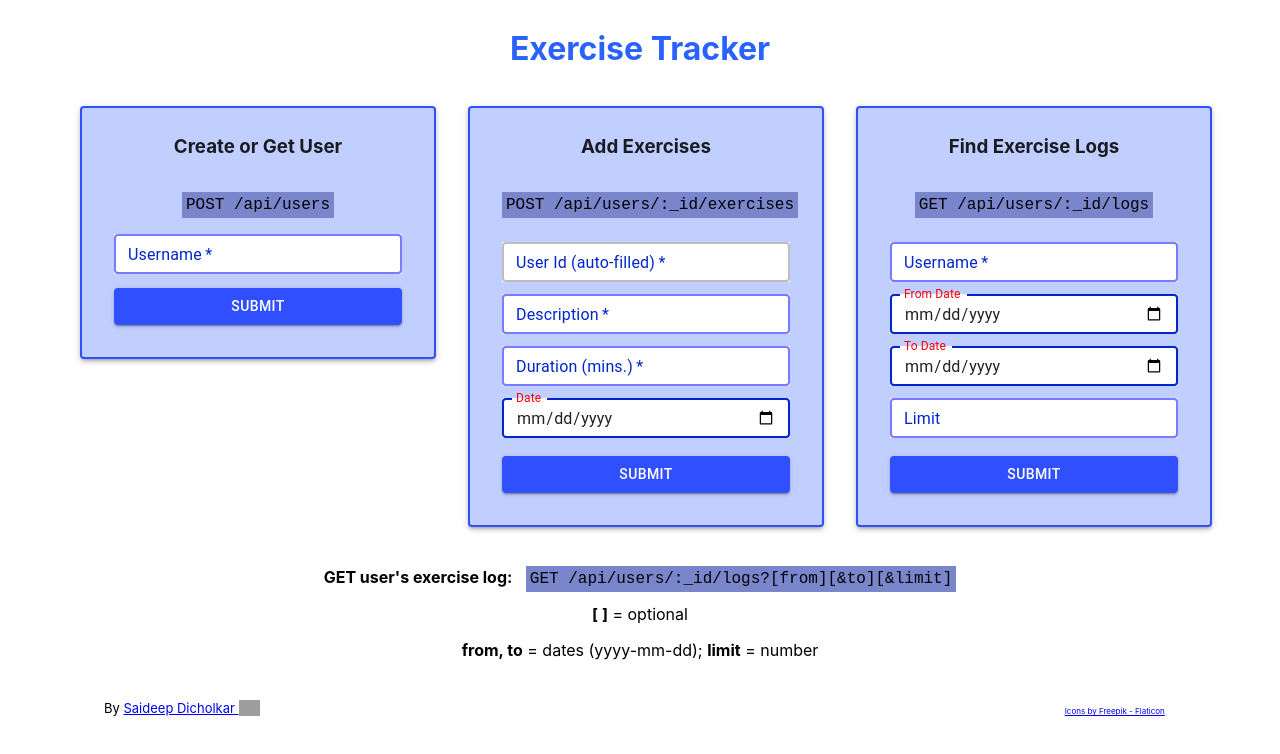
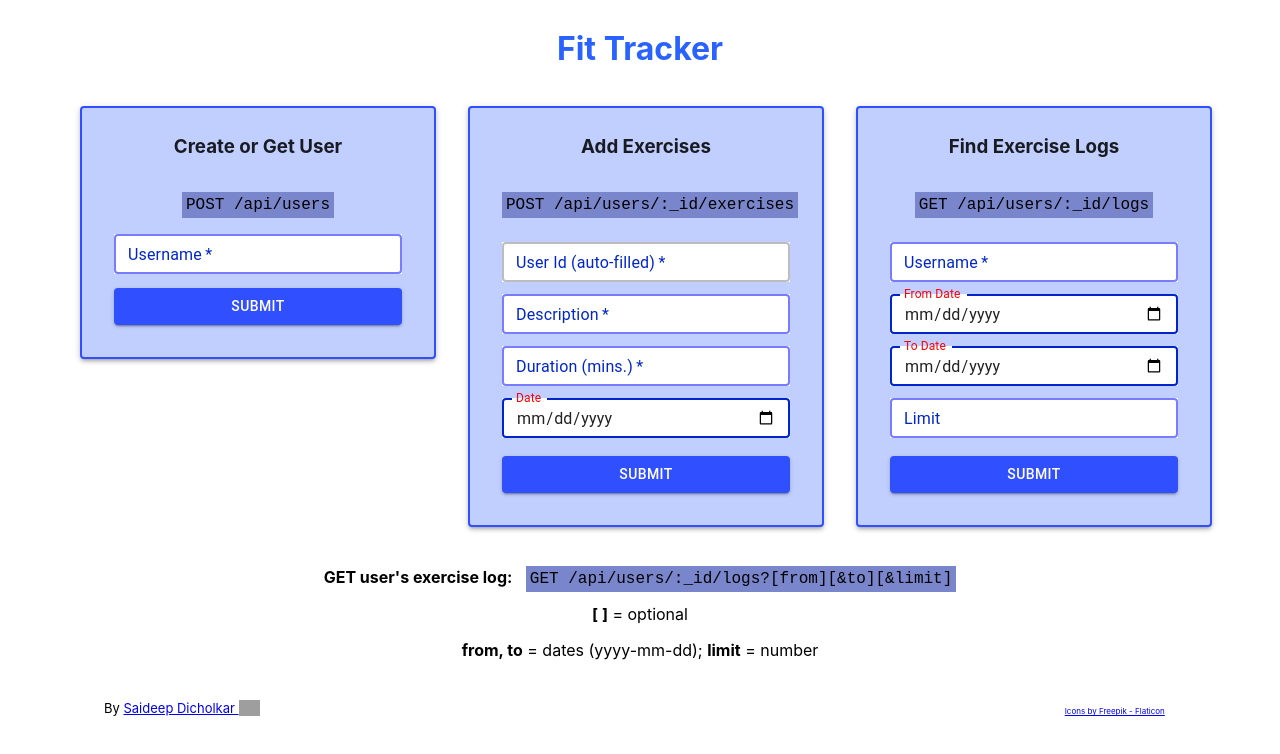
Before and after one commit to saideepd/exercise-tracker, a React (Create React App) app in the folder client/: page / in a window 1280 px wide. Shown: the top 754 px of the page. Built offline with nearby package versions, Linux system fonts and the light colour scheme; grey boxes are pictures that could not be loaded.

Commit message:
Updated app header name

```diff
--- a/client/src/components/Header/Header.js
+++ b/client/src/components/Header/Header.js
@@ -4,7 +4,7 @@ import './Header.css';
 const Header = () => {
     return (
         <div className="header">
-            <h1>Exercise Tracker</h1>
+            <h1>Fit Tracker</h1>
         </div>
     )
 }
```
